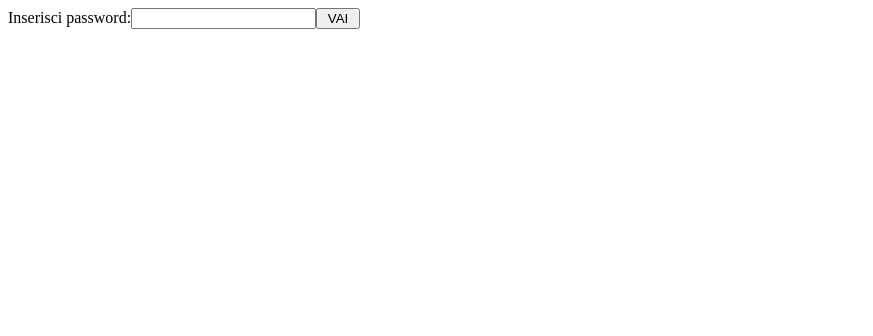
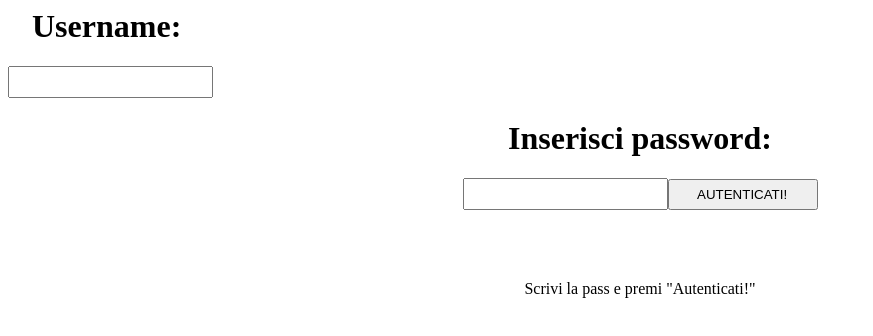
Before and after one commit to JacopoJamous23/jacopojamous1010.github.io, a plain HTML site: page index.html in a window 1280 px wide. Shown: the whole page, without its empty margins (0-873 px from the left). Drawn offline with Linux system fonts and the light colour scheme.

Commit message:
Update index.html

```diff
--- a/index.html
+++ b/index.html
@@ -1,7 +1,14 @@
-<html>
-<body>
 <form name="login">
-Inserisci password:<input type="Jasael26" name="Jasael26"><input type="button" value=" VAI " onClick="window.location='pagina_'+this.form.pwd.value+'.html'">
-</form>
-</body>
+        <h1>&nbsp;&nbsp; Username:</h1>
+        <input style="WIDTH: 205px; HEIGHT: 32px" id="ricerca" name="username" size="27">
+        </form>
+    </div>
+    <div align="center">
+      <form name="login">
+        <h1>Inserisci password:</h1>
+         <input style="WIDTH: 205px; HEIGHT: 32px" id="ricerca" name="pwd" size="27" type="password"><input style="WIDTH: 150px; HEIGHT: 31px" onClick="window.location='access1D_'+this.form.pwd.value+'.html'" value=" AUTENTICATI! " size="70" type="button">
+      </form>
+      <br><br><br>Scrivi la pass e premi "Autenticati!"
+    </div>
+  </body>
 </html>
```
